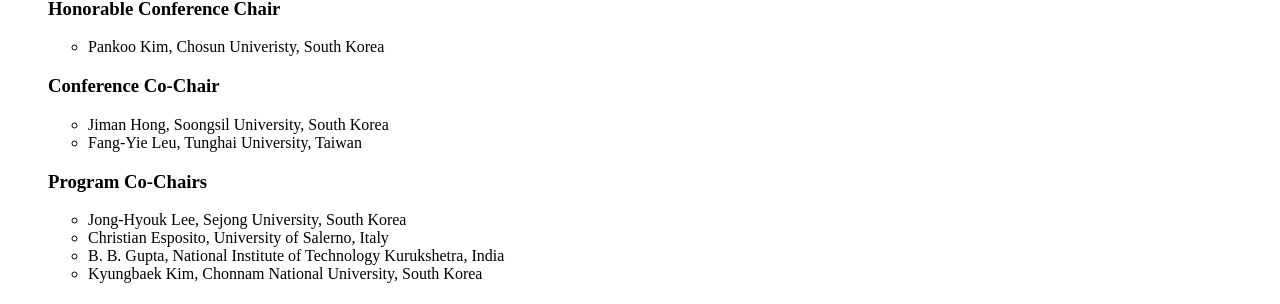
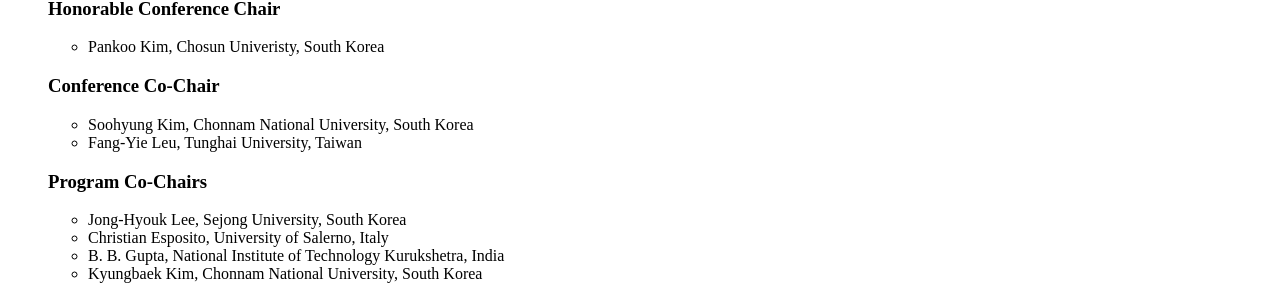
Before and after one commit to icea-conf/sma-2020.github.io, a Jekyll site: the page built from committee/index.html, in a window 1280 px wide. Shown: the part 177-481 px from the top of the page. Built offline with Jekyll 4.4.1, drawn with Linux system fonts in a browser that asks for light colours.

Commit message:
Update index.html

```diff
--- a/committee/index.html
+++ b/committee/index.html
@@ -10,7 +10,7 @@
 
                  <h3>Conference Co-Chair</h3>
                         <ul>
-                            <li><a>Jiman Hong, Soongsil University, South Korea</a></li>
+                            <li><a>Soohyung Kim, Chonnam National University, South Korea</a></li>
                             <li><a>Fang-Yie Leu, Tunghai University, Taiwan</a></li>
                         </ul>
 
```
